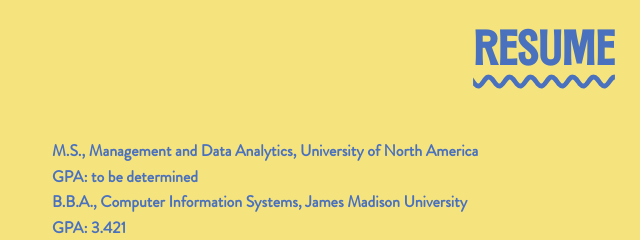
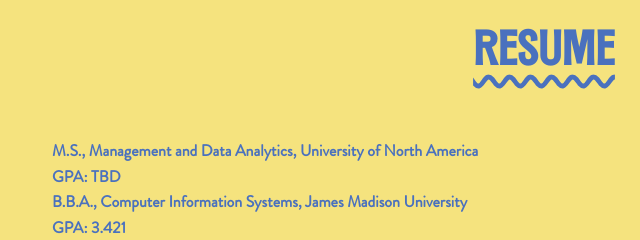
Before and after one commit to ltthoangg/hoangle, a plain HTML site: page index.html in a window 1280 px wide. Shown: the part 1880-2120 px from the top of the page, 96-736 px from the left. Drawn offline with Linux system fonts and the light colour scheme; a web font is replaced by a local one.

Commit message:
Update education

```diff
--- a/index.html
+++ b/index.html
@@ -276,9 +276,9 @@ document.addEventListener('DOMContentLoaded', function () {
 		<div class='resume-wrap'>
 			<h1 class='page-title' style='color: #4a71be; text-decoration: #4a71be wavy underline;'>Resume</h1>
 			<div class='edu'>
-				<p><span style="font-weight: bold;">M.S., Management and Data Analytics,</span> University of North America</p>
-				<p>GPA: to be determined</p>
-				<p><span style="font-weight: bold;">B.B.A., Computer Information Systems,</span> James Madison University</p>
+				<p>M.S., Management and Data Analytics, University of North America</p>
+				<p>GPA: TBD</p>
+				<p>B.B.A., Computer Information Systems, James Madison University</p>
 				<p>GPA: 3.421</p>
 			</div>
 			<div class='reg1'>
```
